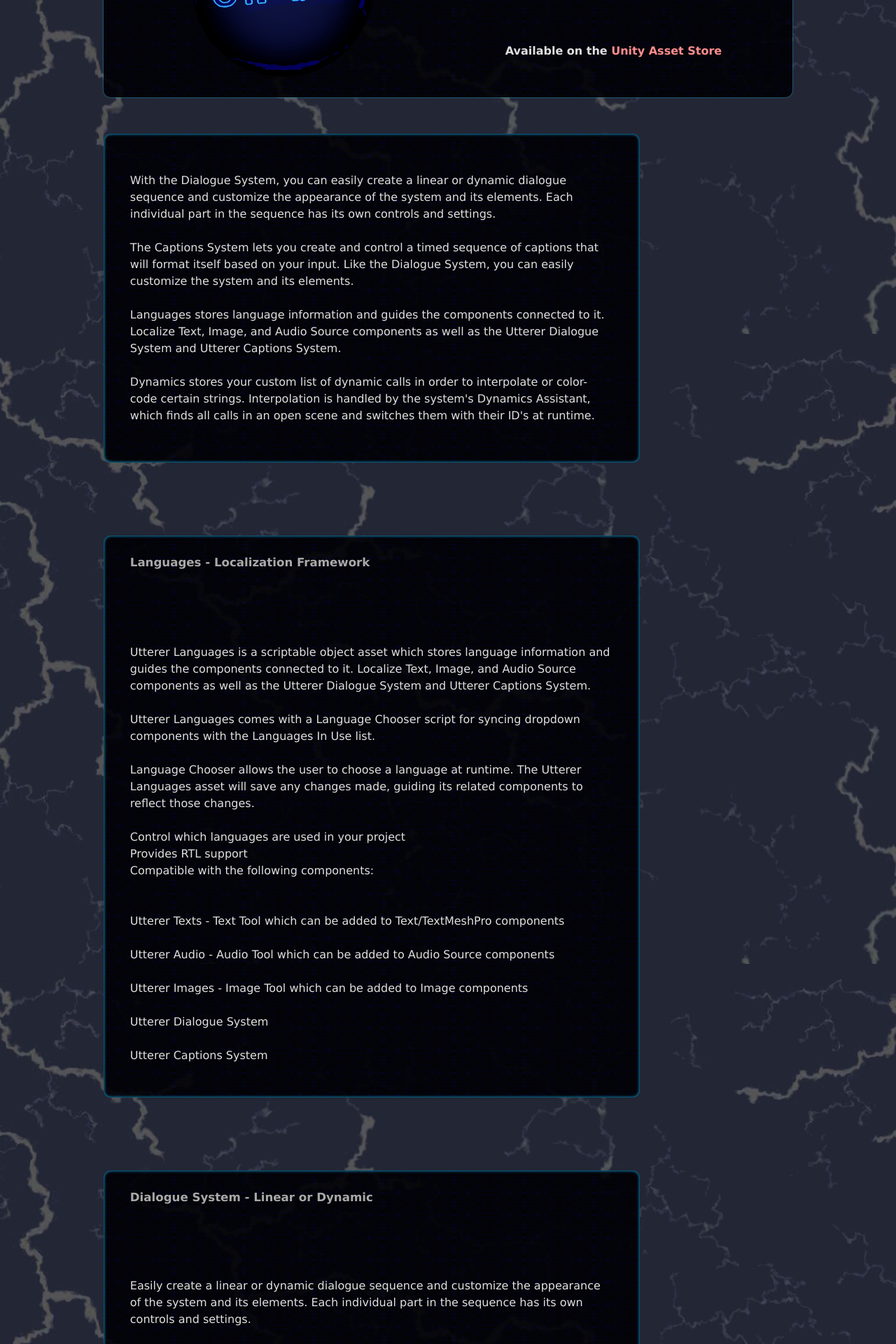
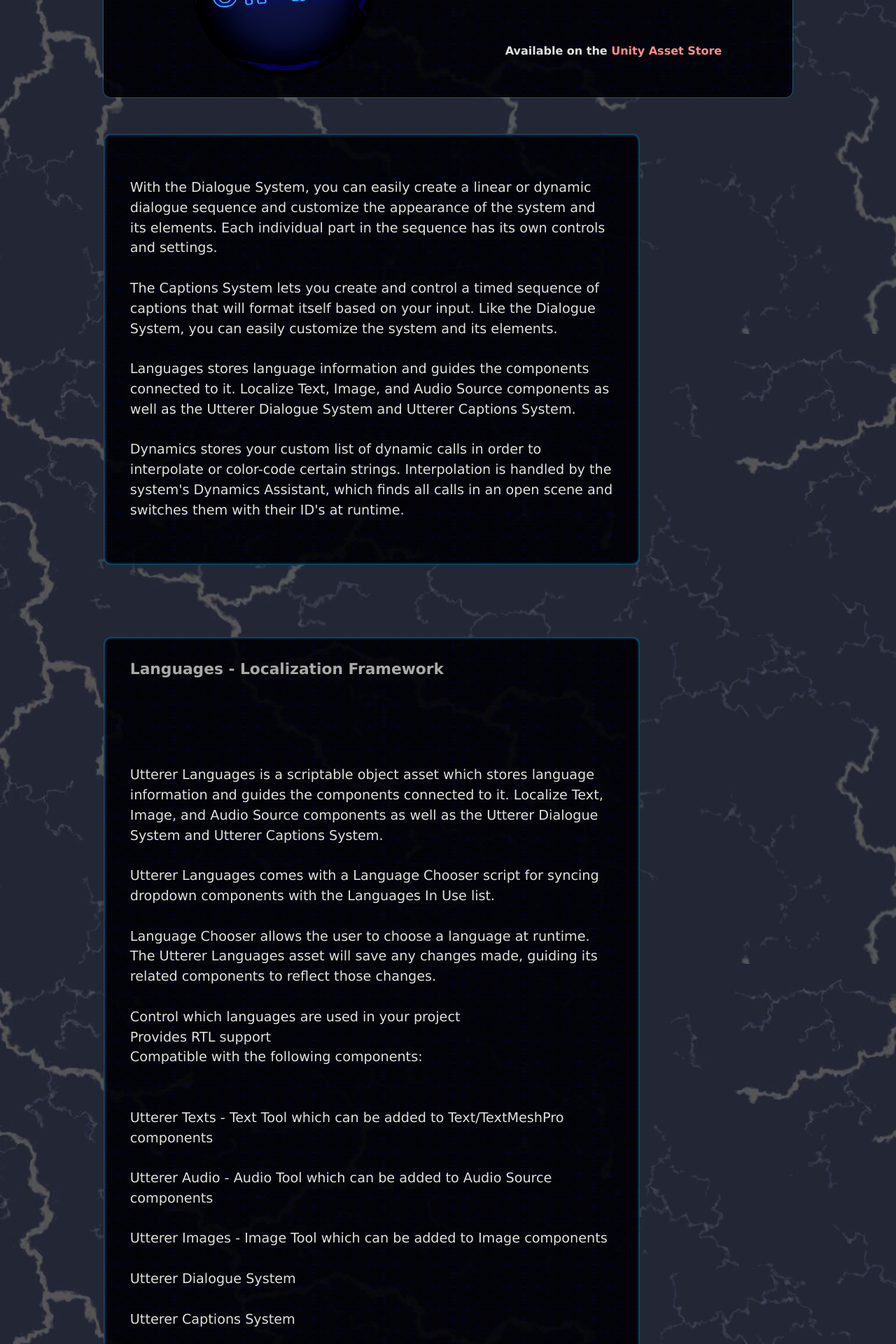
Before and after one commit to Madsir/madsirstudio.github.io, a Jekyll site: the page built from utterer/index.html, in a window 1280 px wide. Shown: the part 423-2343 px from the top of the page at 70% size. Built offline with Jekyll 4.4.1, drawn with Linux system fonts in a browser that asks for light colours.

Commit message:
Update index.html

```diff
--- a/utterer/index.html
+++ b/utterer/index.html
@@ -25,12 +25,14 @@
 }
 
 p {
+  font-size: 1.5em;
   margin-left: 5%;
   margin-right: 5%;
   line-height: 1.5;
 }
 h2 {
 margin-left: 5%;
+font-size: 1.7em;
 }
 .around {
   border-radius: 10px;
```
